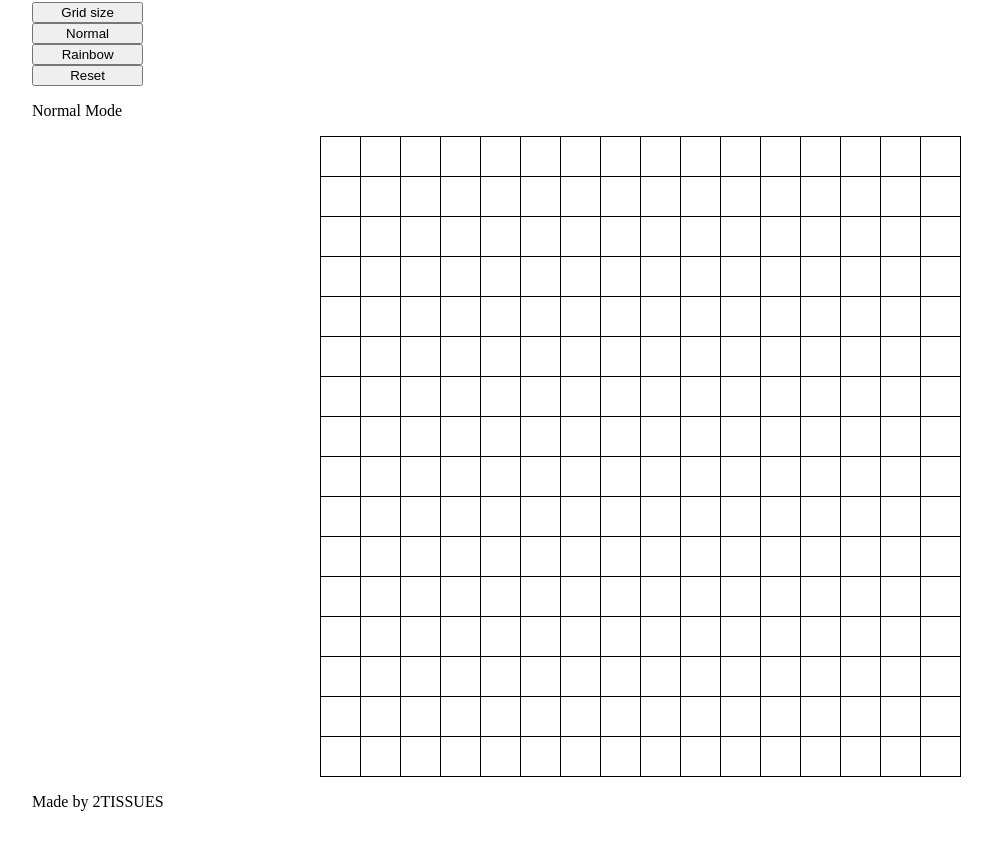
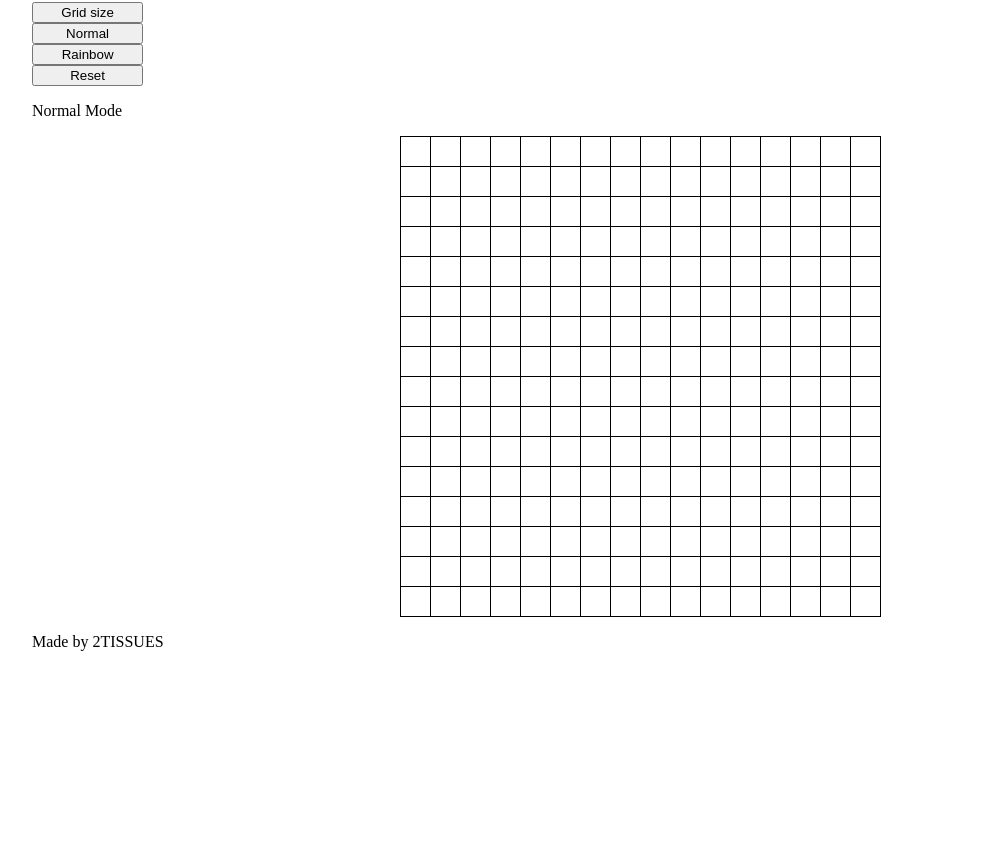
Before and after one commit to thaphopha/etch-a-sketch, a plain HTML site: page index.html in a window 1280 px wide. Shown: the part 88-931 px from the top of the page, without its empty margins (0-992 px from the left). After the commit the page ends 800 px from the top, so only its background shows below. Drawn offline with Linux system fonts and the light colour scheme.

Commit message:
refactor: reduce container size

```diff
--- a/styles.css
+++ b/styles.css
@@ -22,8 +22,10 @@ aside {
 }
 
 .container {
-    width: 640px;
-    height: 640px;
+    max-width: 720px;
+    max-height: 720px;
+    min-width: 480px;
+    min-height: 480px;
     display: grid;
     border-left: 1px solid black;
     border-bottom: 1px solid black;
```
